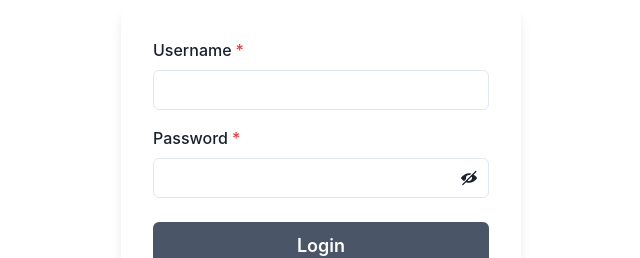
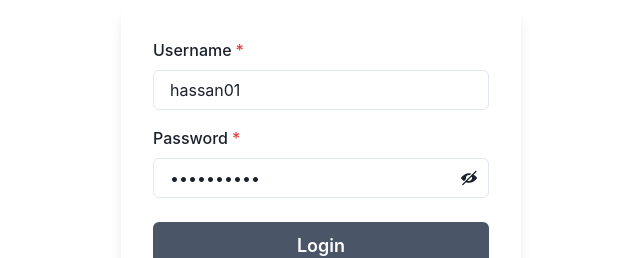
Before and after one commit to Shahmeer-09/Thread-clone, a React (Vite) app in the folder client/: page /auth in a window 1280 px wide. Shown: the part 181-439 px from the top of the page, without its empty margins (319-959 px from the left). Built offline with nearby package versions, Linux system fonts and the light colour scheme.

Commit message:
"added some posts"

```diff
--- a/client/src/components/Actualpost.jsx
+++ b/client/src/components/Actualpost.jsx
@@ -140,7 +140,7 @@ const Actualpost = ({ feed, postedBy }) => {
               >
                 {owner.name}
               </Text>
-              <Image src="/verified.png" w={4} h={4} ml={1} />
+              <Image src="/verified.png" w={4} h={4} ml={1} objectFit={"cover"} objectPosition={"center"} />
             </Flex>
             <Flex gap={4} alignItems={"center"} mr={2}>
               <Text
--- a/client/src/components/Loginpage.jsx
+++ b/client/src/components/Loginpage.jsx
@@ -31,8 +31,8 @@ const navigate = useNavigate()
   const setauthScreen = useSetRecoilState(authScreen);
   const setuser  = useSetRecoilState(userAuthState)
   const [formState, setFormState] = useState({
-    username: "",
-    password: "",
+    username: "hassan01",
+    password: "hassan1234",
   });
 
   const handleSubmit = async () => {
@@ -95,7 +95,9 @@ const navigate = useNavigate()
                     ...formState,
                     username: e.target.value,
                   });
+
                 }}
+                defaultValue={formState.username}
               />
             </FormControl>
             <FormControl isRequired>
@@ -109,7 +111,9 @@ const navigate = useNavigate()
                       password: e.target.value,
                     });
                   }}
+                  defaultValue={formState.password}
                 />
+
                 <InputRightElement h={"full"}>
                   <Button
                     variant={"ghost"}
```
